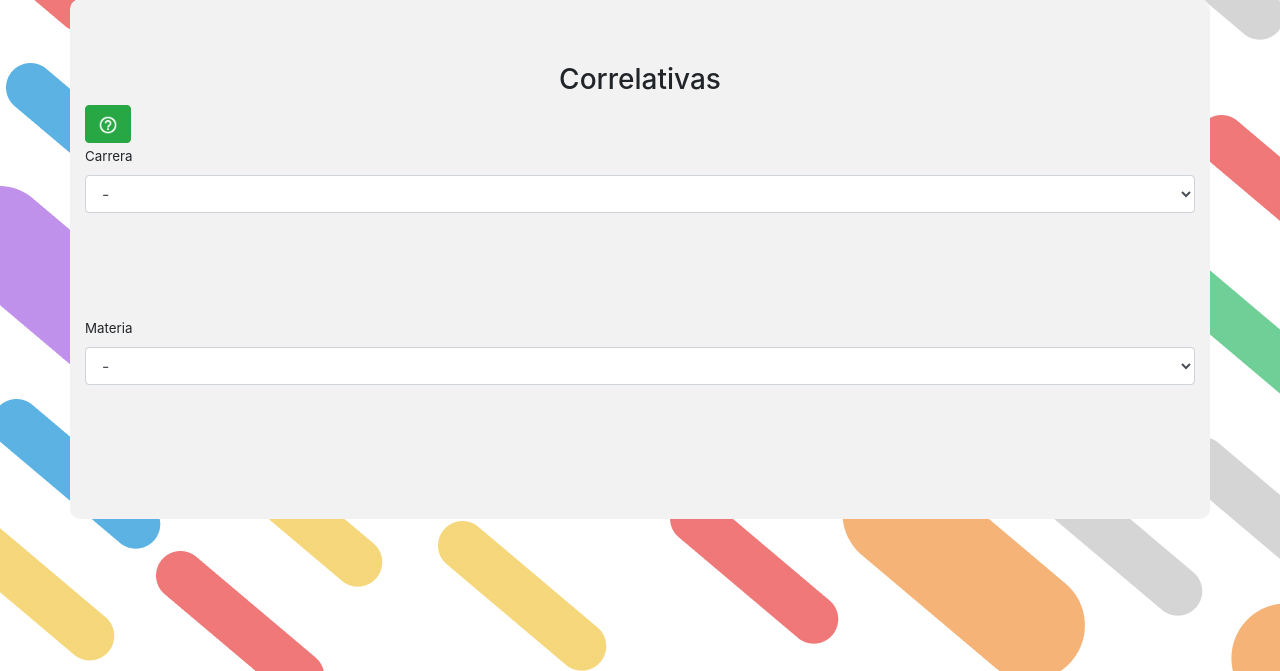
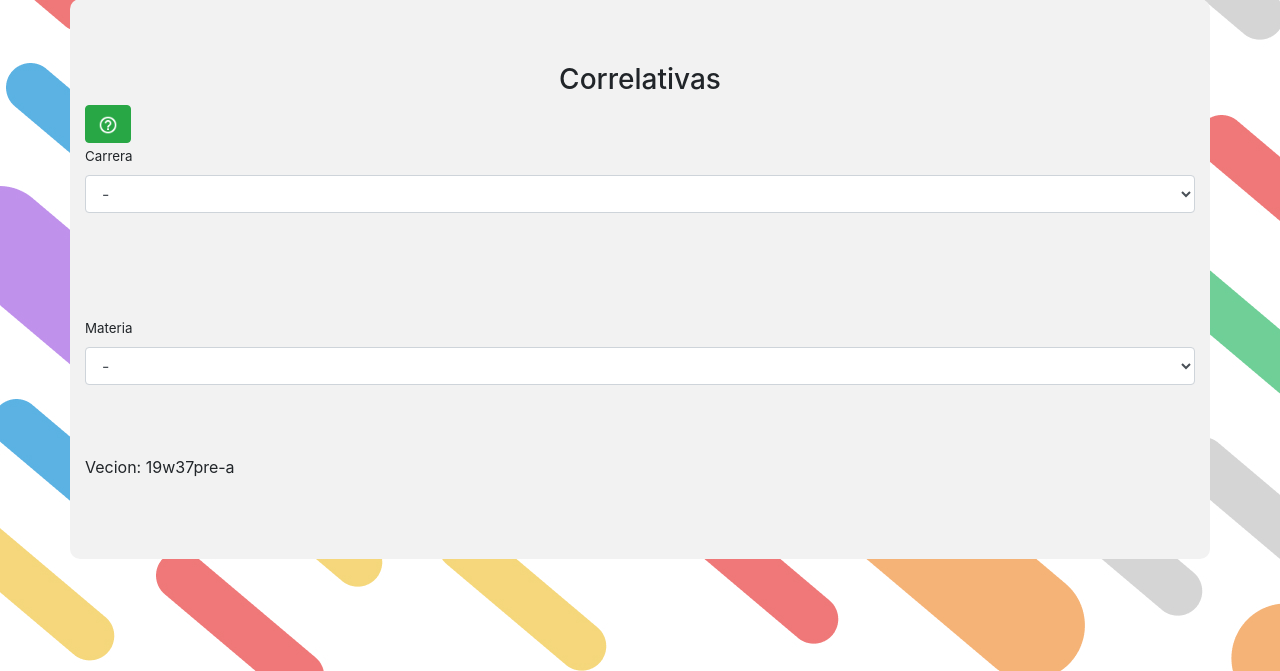
Before and after one commit to puntoinf/CEFAIapp, a PHP site: page / in a window 1280 px wide. Shown: the part 129-800 px from the top of the page. Run offline with PHP 8.4, Linux system fonts and the light colour scheme.

Commit message:
19w37pre-a

```diff
--- a/index.php
+++ b/index.php
@@ -19,6 +19,7 @@
     <script src="bd.js"></script>
 
     <script src="https://code.jquery.com/jquery-3.4.1.min.js"></script>
+    <link href="https://fonts.googleapis.com/css?family=Space+Mono&display=swap" rel="stylesheet">
 </head>
 <body>
     <div class="container" >
@@ -100,10 +101,10 @@
                 <label for="carrera">Carrera</label>
                 <select id="carrera" onchange="seleccion1();" class="form-control">
                     <option value="">-</option>
-                    <option value="1">Profesorado de Informatica</option>
+                    <!--<option value="1">Profesorado de Informatica</option>
                     <option value="2">Licenciatura en Ciencias de la Computación</option>
                     <option value="3">Licenciatura en Sistemas de Información</option>
-                    <option value="4">Tecnicatura Universitaria en Desarrollo Web</option>
+                    <option value="4">Tecnicatura Universitaria en Desarrollo Web</option>-->
                     <option value="5">Tecnicatura Universitaria en Administración de Sistemas y Software Libre</option>
                 </select>
             </div>
@@ -151,6 +152,7 @@
             };
             </script>
         </form>
+        <p class="font-family: 'Space Mono', monospace;">Vecion: 19w37pre-a</p>
     </div>
 </body>
 </html>
```
